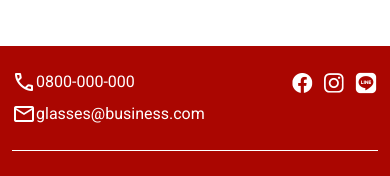
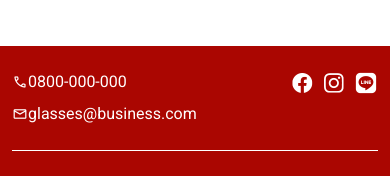
Before and after one commit to Joanne-huhu/week3-1, a plain HTML site: page index.html in a window 390 px wide. Shown: the part 1385-1561 px from the top of the page. Drawn offline with nearby package versions, Linux system fonts and the light colour scheme; a web font is replaced by a local one.

Commit message:
Add files via upload

```diff
--- a/style.css
+++ b/style.css
@@ -155,14 +155,6 @@ justify-content: space-between;
 
 
 
-
-
-
-
-
-
-
-
 .footer{
     background: var(--primary);
     color: #ffffff;
@@ -213,14 +205,26 @@ justify-content: space-between;
 .phone{
     font-size: 36px;
 }
+.phone span{
+    font-size: 36px;
+}
 .mail{
+    font-size: 36px;
+}
+.mail span{
     font-size: 36px;
 }
 @media (max-width:576px) {
     .phone{
         font-size: 16px;
 }
+    .phone span{
+        font-size: 16px;
+    }
     .mail{
+        font-size: 16px;
+    }
+    .mail span{
         font-size: 16px;
     }
 }
```
